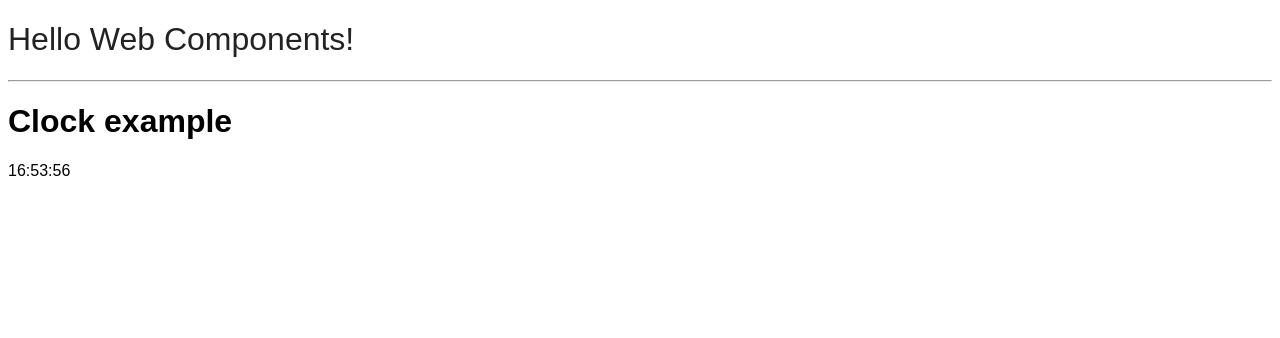
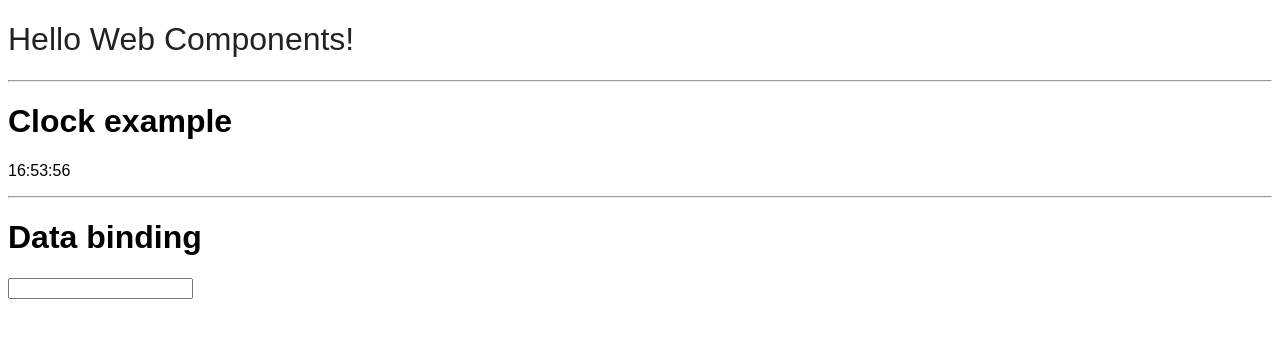
Before and after one commit to IagoLast/wcjs, a plain HTML site: page index.html in a window 1280 px wide. Drawn offline with Linux system fonts and the light colour scheme.

Commit message:
Add data-binding example
This example wont work without overriding the render funcion.
The first render is the only using the full template.

```diff
--- /dev/null
+++ b/components/data-binding.component.js
@@ -0,0 +1,32 @@
+class DataBinding extends WC {
+  get initialState() {
+    return {
+      text: '',
+    }
+  }
+
+  get template() {
+    return `
+      <h1>Data binding</h1>
+      <input></input>
+      <p>${this.state.text}</p>
+    `;
+  }
+
+  connectedCallback() {
+    this.content = this.template; // Initial render
+    this.content.querySelector('input').addEventListener('input', this.onInput.bind(this));
+  }
+
+  onInput(event) {
+    this.setState({
+      text: event.target.value,
+    })
+  }
+
+  render() {
+    this.content.querySelector('p').innerHTML = this.state.text;
+  }
+}
+
+customElements.define('data-binding', DataBinding);
--- a/index.html
+++ b/index.html
@@ -15,12 +15,16 @@
   <!--Load custom elements-->
   <script src="components/hello-world.component.js"></script>
   <script src="components/clock.component.js"></script>
+  <script src="components/data-binding.component.js"></script>
+
 </head>
 
 <body>
   <hello-world></hello-world>
   <hr>
   <wc-clock></wc-clock>
+  <hr>
+  <data-binding></data-binding>
 </body>
 
 </html>
```
